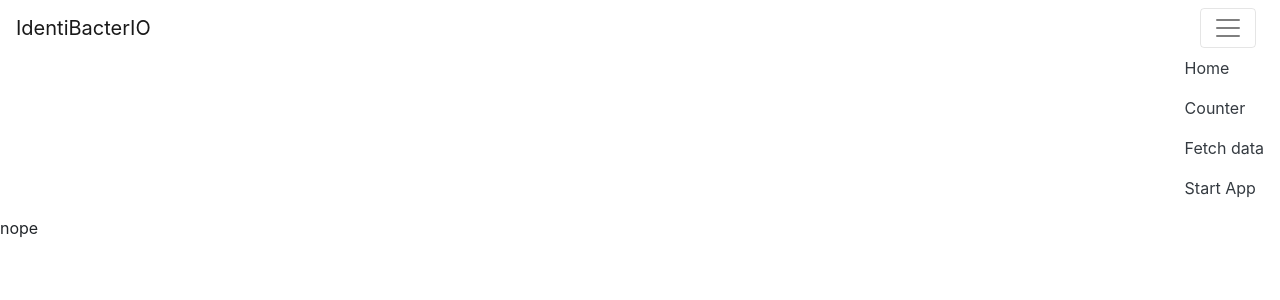
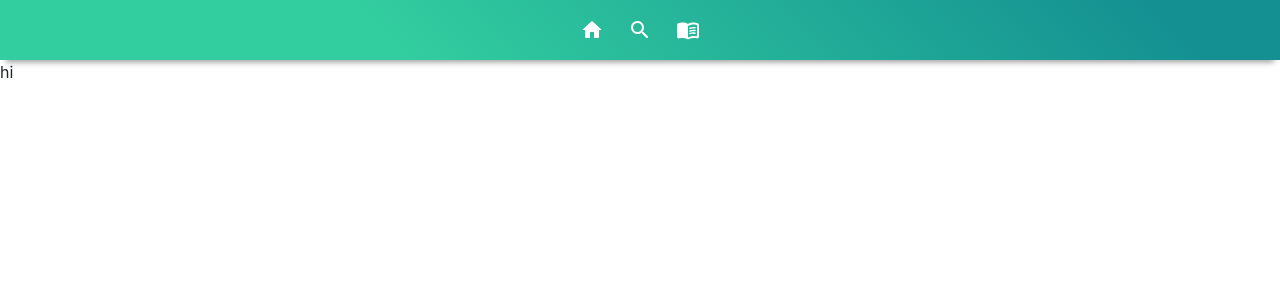
Before and after one commit to devanegas/IdentiBacterIO, a React (Create React App) app in the folder ClientApp/: page / in a window 1280 px wide. Both pictures are taken after a click on the button "CONTINUE". Shown: the top 300 px of the page. Built offline with nearby package versions, Linux system fonts and the light colour scheme.

Commit message:
Navbar looks good now

```diff
--- a/ClientApp/src/App.jsx
+++ b/ClientApp/src/App.jsx
@@ -4,7 +4,7 @@ import Layout from './components/Layout';
 import Home from './components/Home';
 // import Counter from './components/Counter';
 // import FetchData from './components/FetchData';
-import AppHome from './components/pages/AppStart'
+import AppStart from './components/pages/AppStart'
 
 import './custom.css'
 
@@ -13,6 +13,6 @@ export default () => (
         <Route exact path='/home' component={Home} />
         {/* <Route path='/counter' component={Counter} />
         <Route path='/fetch-data/:startDateIndex?' component={FetchData} /> */}
-        <Route path='/' component={AppHome} />
+        <Route path='/' component={AppStart} />
     </Layout>
 );
--- a/ClientApp/src/components/Layout.tsx
+++ b/ClientApp/src/components/Layout.tsx
@@ -1,22 +1,24 @@
-import * as React from 'react';
-import { Container } from 'reactstrap';
-import NavMenu from './NavMenu';
-import { makeStyles } from '@material-ui/core/styles';
+import * as React from "react";
+import { Container } from "reactstrap";
+import NavMenu from "./NavMenu";
+import { makeStyles } from "@material-ui/core/styles";
+import { useSelector } from "react-redux";
+import { getAppState } from "../store/reducers/reducer";
+import * as States from "../store/states";
 
 const useStyles = makeStyles({
 	root: {
-	  height: '100%'
+		height: "100%",
 	},
-  });
+});
 
 export default (props: { children?: React.ReactNode }) => {
-    const classes = useStyles()
-    return(
-    <React.Fragment>
-        <NavMenu/>
-        <div className={classes.root}>
-            {props.children}
-        </div>
-    </React.Fragment>
-    )
+	const appState = useSelector(getAppState);
+	const classes = useStyles();
+	return (
+		<React.Fragment>
+			{appState !== States.FORM_STATE && <NavMenu />}
+			<div className={classes.root}>{props.children}</div>
+		</React.Fragment>
+	);
 };
--- /dev/null
+++ b/ClientApp/src/components/NavMenu.jsx
@@ -0,0 +1,52 @@
+import * as React from "react";
+import { IconButton } from "@material-ui/core";
+import { Link } from "react-router-dom";
+import "./NavMenu.css";
+import { makeStyles } from "@material-ui/core/styles";
+import HomeRoundedIcon from "@material-ui/icons/HomeRounded";
+import SearchRoundedIcon from "@material-ui/icons/SearchRounded";
+import MenuBookRoundedIcon from "@material-ui/icons/MenuBookRounded";
+
+const useStyles = makeStyles({
+	navbar: {
+		background: "linear-gradient(45deg, #32ce9f 30%, #149092 90%)",
+		width: "100%",
+		display: "flex",
+		justifyContent: "center",
+		height: 60,
+		boxShadow: "0 8px 6px -6px #999",
+	},
+	icon: {
+		fill: "white",
+	},
+});
+
+const NavMenu = (props) => {
+	const classes = useStyles();
+
+	return (
+		<header>
+			<div className={classes.navbar}>
+				<div style={{display: 'flex', alignSelf: "center",}}>
+					<Link to="/">
+						<IconButton>
+							<HomeRoundedIcon className={classes.icon} />
+						</IconButton>
+					</Link>
+					<Link to="/reference">
+						<IconButton>
+							<SearchRoundedIcon className={classes.icon} />
+						</IconButton>
+					</Link>
+					<Link to="/dashboard">
+						<IconButton>
+							<MenuBookRoundedIcon className={classes.icon} />
+						</IconButton>
+					</Link>
+				</div>
+			</div>
+		</header>
+	);
+};
+
+export default NavMenu;
--- a/ClientApp/src/components/NavMenu.tsx
+++ /dev/null
@@ -1,71 +0,0 @@
-import * as React from "react";
-import {
-	Collapse,
-	Container,
-	Navbar,
-	NavbarBrand,
-	NavbarToggler,
-	NavItem,
-	NavLink,
-} from "reactstrap";
-import { Link } from "react-router-dom";
-import "./NavMenu.css";
-
-export default class NavMenu extends React.PureComponent<
-	{},
-	{ isOpen: boolean }
-> {
-	public state = {
-		isOpen: false,
-	};
-
-	public render() {
-		return (
-			<header>
-				<Navbar
-					// className="navbar-expand-sm navbar-toggleable-sm border-bottom box-shadow mb-3"
-					light
-				>
-					<NavbarBrand tag={Link} to="/">
-						IdentiBacterIO
-					</NavbarBrand>
-					<NavbarToggler onClick={this.toggle} className="mr-2" />
-					<Collapse
-						className="d-sm-inline-flex flex-sm-row-reverse"
-						isOpen={this.state.isOpen}
-						navbar
-					>
-						<ul className="navbar-nav flex-grow">
-							<NavItem>
-								<NavLink tag={Link} className="text-dark" to="/">
-									Home
-								</NavLink>
-							</NavItem>
-							<NavItem>
-								<NavLink tag={Link} className="text-dark" to="/counter">
-									Counter
-								</NavLink>
-							</NavItem>
-							<NavItem>
-								<NavLink tag={Link} className="text-dark" to="/fetch-data">
-									Fetch data
-								</NavLink>
-							</NavItem>
-							<NavItem>
-								<NavLink tag={Link} className="text-dark" to="/start">
-									Start App
-								</NavLink>
-							</NavItem>
-						</ul>
-					</Collapse>
-				</Navbar>
-			</header>
-		);
-	}
-
-	private toggle = () => {
-		this.setState({
-			isOpen: !this.state.isOpen,
-		});
-	};
-}
--- a/ClientApp/src/components/pages/AppStart.jsx
+++ b/ClientApp/src/components/pages/AppStart.jsx
@@ -8,7 +8,7 @@ const AppStart = (props) => {
 	const appState = useSelector(getAppState);
 	return (
 		<div style={{ height: "100%" }}>
-			{appState === States.FORM_STATE ? <FormPage /> : <div>nope</div>}
+			{appState === States.FORM_STATE ? <FormPage /> : <div>hi</div>}
 		</div>
 	);
 };
--- a/ClientApp/src/components/pages/FormPage.jsx
+++ b/ClientApp/src/components/pages/FormPage.jsx
@@ -31,6 +31,8 @@ const useStyles = makeStyles({
 	imageContainer: {
 		width: "50%",
 		position: "relative",
+		display: 'flex',
+		justifyContent: 'center'
 	},
 	image: {
 		height: 400,
@@ -69,7 +71,7 @@ const Home = (props) => {
 			<div className={classes.container}>
 				<Card elevation={4} className={classes.card}>
 					<div className={classes.imageContainer}>
-						<div style={{ position: "absolute", color: "white" }}>
+						<div style={{ position: "absolute", color: "white", fontSize: 32, fontWeight: 100, marginTop: 25 }}>
 							IdentiBacterIO
 						</div>
 						<img src={LeavesImage} className={classes.image} />
```
